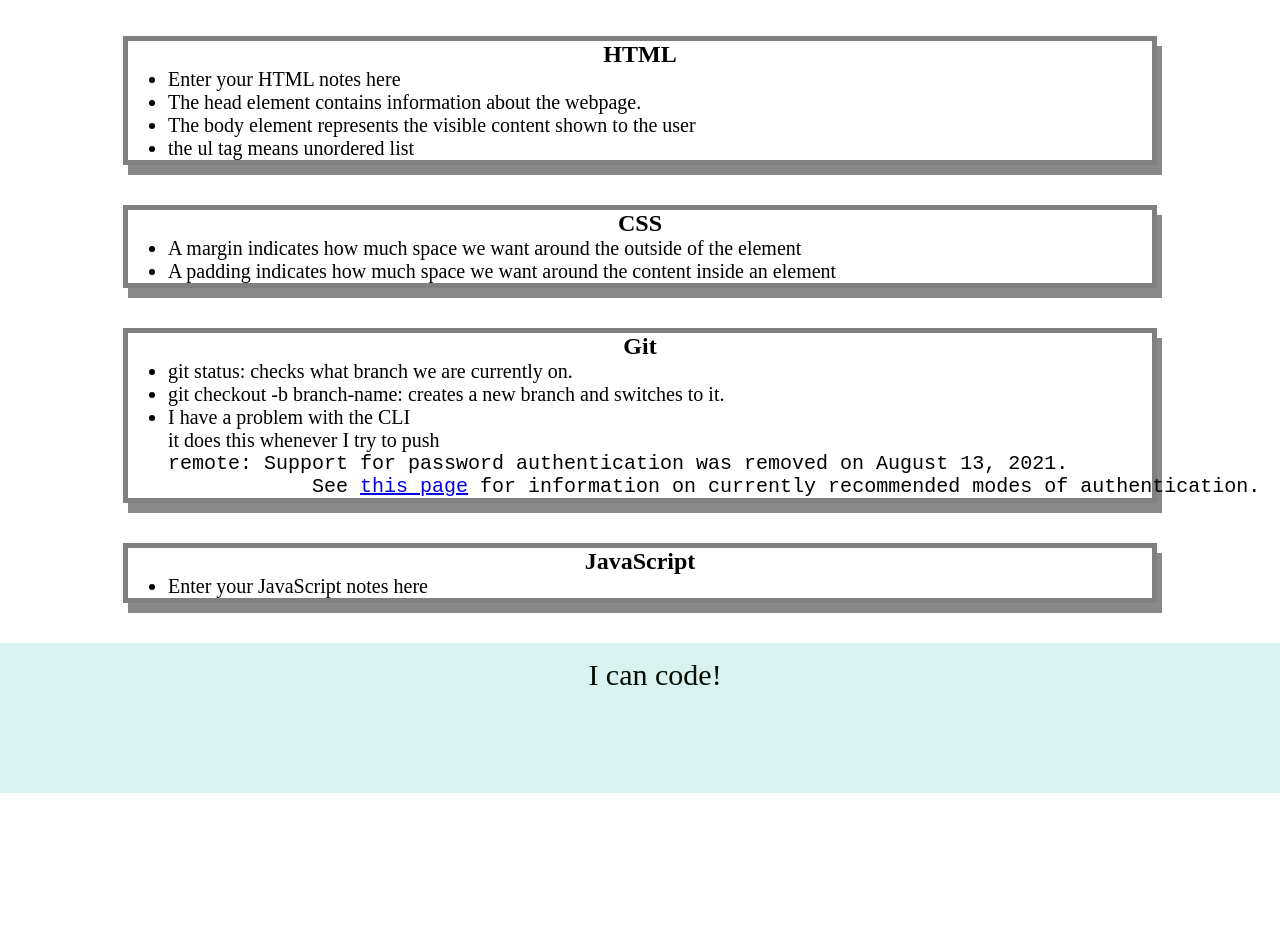
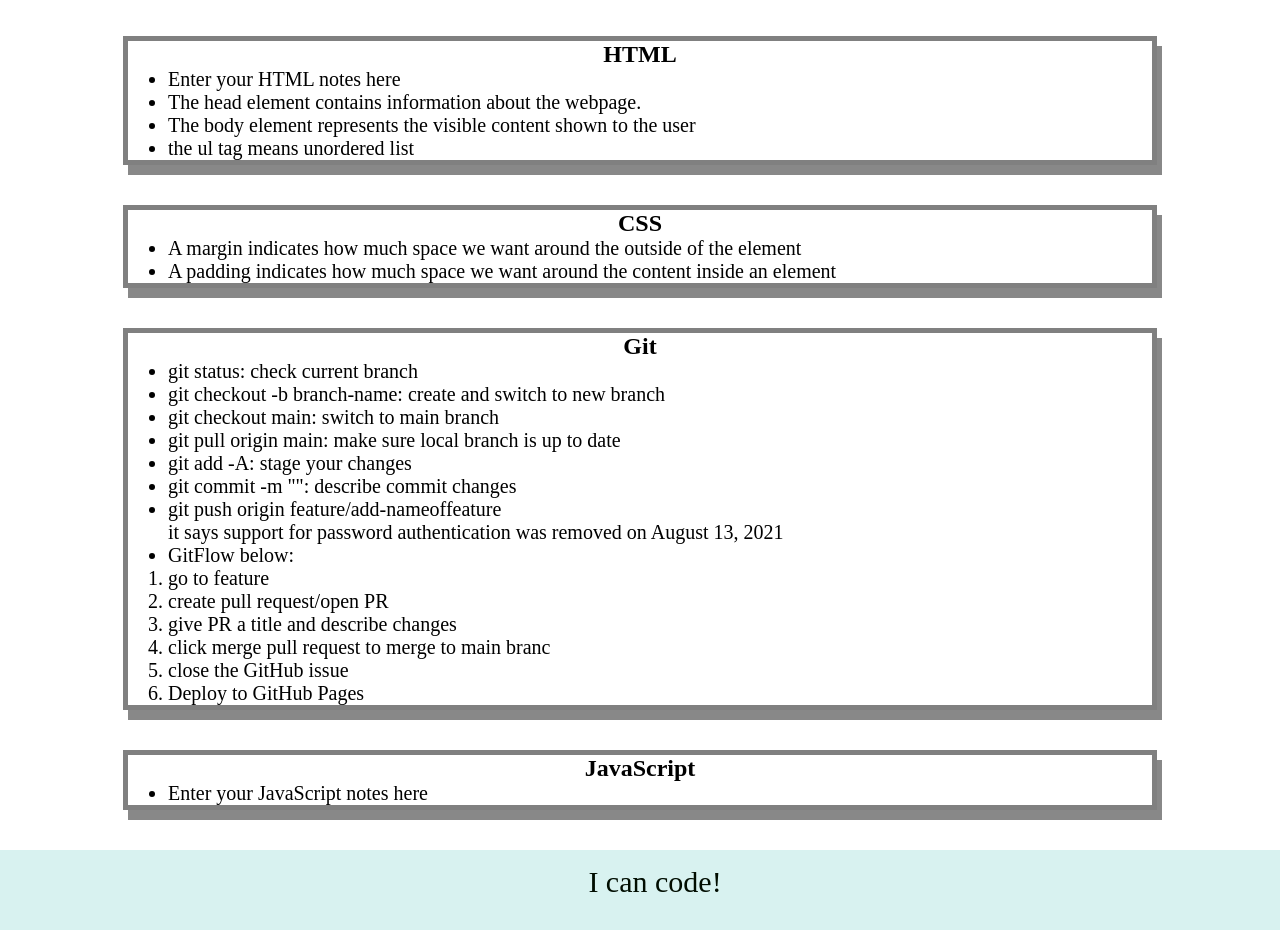
Before and after one commit to codeswitchstudio/pre-work-study-guide, a plain HTML site: page index.html in a window 1280 px wide. Shown: the part 154-1084 px from the top of the page. Before the commit the page ends 947 px from the top, so only its background shows below. Drawn offline with Linux system fonts and the light colour scheme.

Commit message:
added git notes

```diff
--- a/index.html
+++ b/index.html
@@ -36,14 +36,25 @@
 
       <section class="card" id="git-section">
         <h2>Git</h2>
-        <ul>
-          <li>git status: checks what branch we are currently on.</li>
-          <li>git checkout -b branch-name: creates a new branch and switches to it.</li>
-          <li>I have a problem with the CLI</li>
-          it does this whenever I try to push
-          <pre>remote: Support for password authentication was removed on August 13, 2021.
-            See <a href="https://docs.github.com/en/get-started/getting-started-with-git/about-remote-repositories#cloning-with-https-urls">this page</a> for information on currently recommended modes of authentication.</pre>
-        </ul>
+       <ul>
+       <li>git status: check current branch </li>
+       <li>git checkout -b branch-name: create and switch to new branch</li>
+       <li>git checkout main: switch to main branch</li>
+       <li>git pull origin main: make sure local branch is up to date</li>
+       <li>git add -A: stage your changes</li>
+       <li>git commit -m "<your message here>": describe commit changes</li>
+       <li>git push origin feature/add-nameoffeature
+        <br />it says support for password authentication was removed on August 13, 2021 </li>
+      <li> GitFlow below:</li>
+       <ol>
+        <li>go to feature</li>
+        <li>create pull request/open PR</li>
+        <li>give PR a title and describe changes</li>
+        <li>click merge pull request to merge to main branc</li>
+        <li>close the GitHub issue</li>
+        <li>Deploy to GitHub Pages</li>
+       </ol>
+      </ul>
       </section>
 
       <section class="card" id="javascript-section">
@@ -58,5 +69,6 @@
     <footer>
       <p>I can code!</p>
     </footer>
+    <script src="./assets/script.js"></script>
   </body>
 </html>
```
